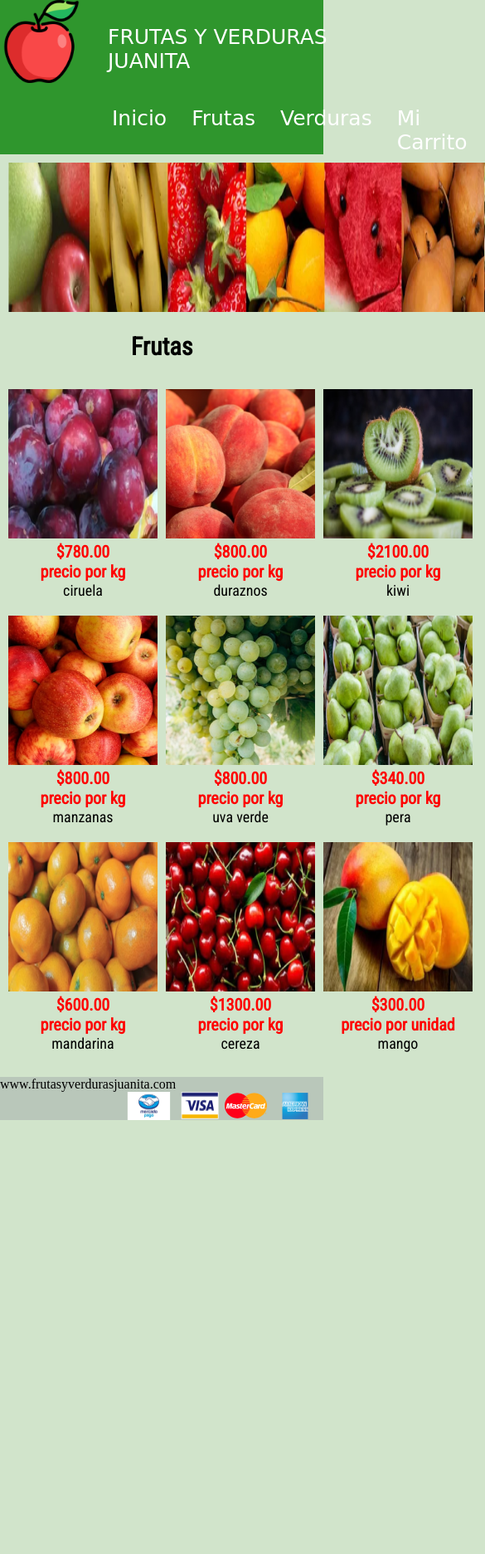
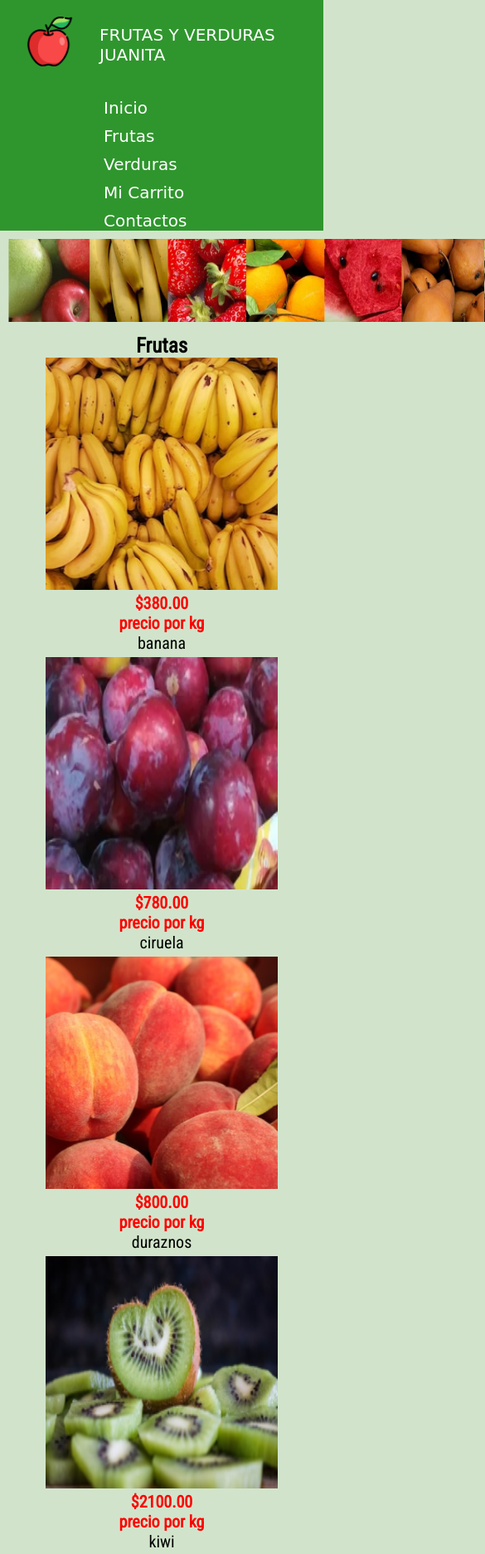
Before and after one commit to MarcoAyquipa/Proyecto-verduleria.io, a plain HTML site: page pages/frutas.html in a window 390 px wide. Shown: the top 1873 px of the page at 83% size, 585 px wide, since content can reach past the window. Before the commit the page ends 1350 px from the top, so only its background shows below. Drawn offline with Linux system fonts and the light colour scheme; a web font is replaced by a local one.

Commit message:
responsive cel 425px

```diff
--- a/css/style.css
+++ b/css/style.css
@@ -324,11 +324,126 @@ footer{
     }
 }
 
+@media (max-width:425px){
+    body{
+        width: 100%;
+    }
+    header{
+        width: 100%;
+    }
+    header img{
+        width: 60px;
+        height: 60px;
+        margin: 20px 30px;
+    }
+    .conteinerHeader{
+        justify-self: center;
+    }
+    .lista{
+        gap: 10px;
+        flex-direction: column;
+        justify-content: center;
+    }
+    nav{
+        font-size: 20px;
+        margin: 0%;
+    }
+    .contenidoPrincipal h1{
+        font-size: 25px;
+        margin-top: 10px;
+    }
+    .contenidoUnico h1{
+        font-size: 25px;
+        margin-top: 10px;
+        margin-bottom: 15px;
+    }
+    .banerDos{
+        height: 100px;
+    }
+    .banerTres{
+        height: 100px;
+    }
+    .textoColor p{
+        font-size: 20px;
+    }
+    .main h2{
+        font-size: 20px;
+    }
+    .tamanoImg{
+        width: 280px;
+        height: 280px;
+    }
+    .seccion1{
+        gap: 5px;
+        flex-direction: column;
+    }
+    .seccion2{
+        gap: 5px;
+        flex-direction: column;
+    }
+    .seccion3{
+        gap: 5px;
+        flex-direction: column;
+    }
+    .grid{
+        grid-template-columns: 1fr;
+        grid-template-rows: 1fr;
+    }
+
+    /* mi carrito */
+    .inicioCuadro ul{
+        gap: 30px;
+        width: 380px;
+        height: 60px;
+        font-size: 15px;
+
+    }
+    .logo img{
+        width: 30px;
+    }
+    .logo p{
+        font-size: 15px;
+    }
+    .textoCompra{
+        font-size: 10px;
+    }
+    .logos{
+        width: 50px;
+        right: 50px;
+    }
+    .letrasLogos{
+        margin: 0 35px;
+    }
+    footer{
+        height: 80px;
+        display: flex;
+        flex-direction: column;
+        justify-self: center;
+    }
+    footer p{
+        font-size: 15px;
+        text-align: center;
+        margin-bottom: 10px;
+
+    }
+    .footer{
+        justify-content: center;
+    }
+    .footer img{
+        width: 40px;
+        height: 20px;
+    }
+
+
+}
+
+@media (max-width:375px){
+
+}
 
 /* media queries escritorio a cel */
 @media (max-width:320px){
     body{
-        background-color: rgb(209, 237, 163);
         width: 100%;
     }
     header{
```
Also changed, not shown: index.html (+1 -1 lines).
